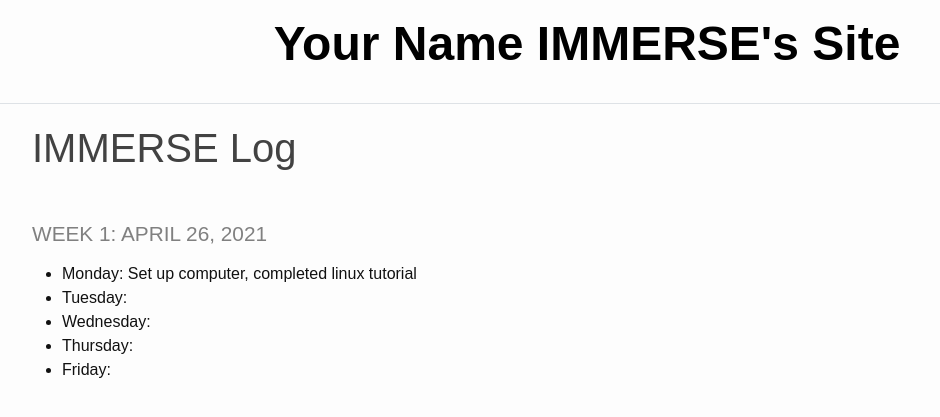
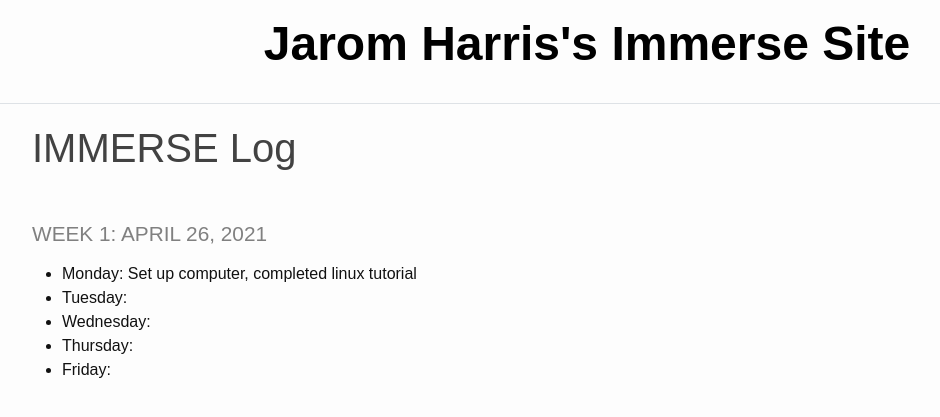
Before and after one commit to jaromharris/immerse, a Jekyll site: the page built from index.md, in a window 1280 px wide. Shown: the top 417 px of the page, without its empty margins (53-993 px from the left). Built offline with Jekyll 4.4.1, drawn with Linux system fonts in a browser that asks for light colours.

Commit message:
Fixed title

```diff
--- a/_config.yml
+++ b/_config.yml
@@ -18,7 +18,7 @@
 # You can create any custom variable you would like, and they will be accessible
 # in the templates via {{ site.myvariable }}.
 
-title: Your Name IMMERSE's Site
+title: Jarom Harris's Immerse Site
 
 baseurl: "/immerse/" # the subpath of your site, e.g. /blog
 url: "https://jaromharris.github.io" # the base hostname & protocol for your site, e.g. http://example.com
```
